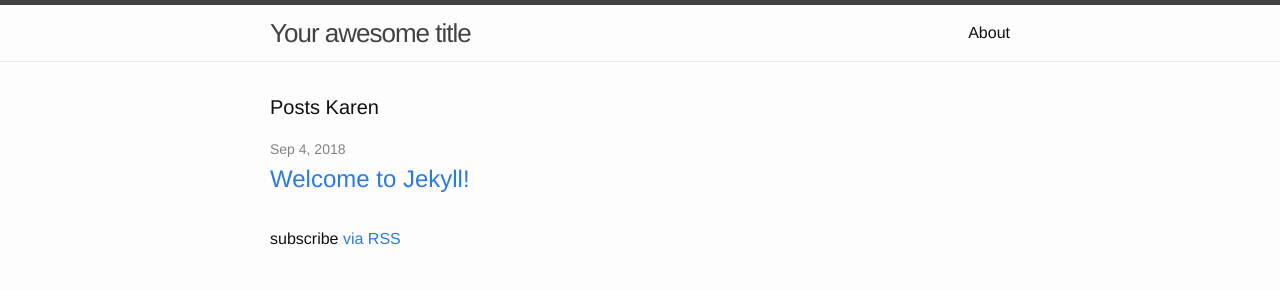
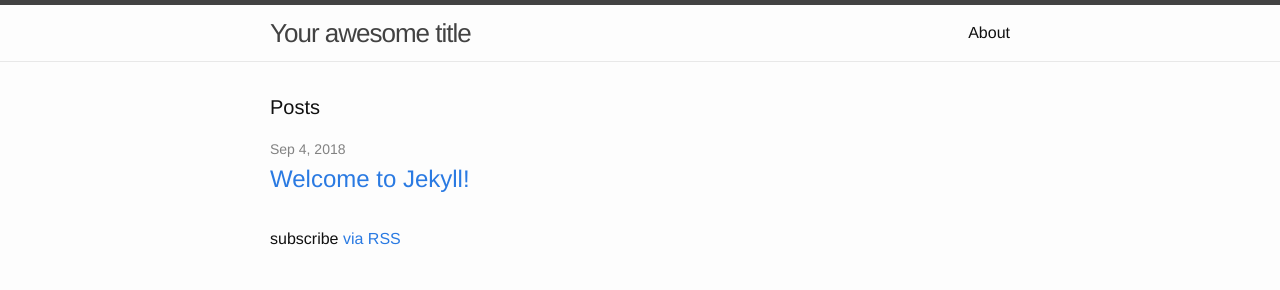
Before and after one commit to mrHovhannisyan/codeCademyTest, a Jekyll site: the page built from index.html, in a window 1280 px wide. Shown: the top 290 px of the page. Built offline with Jekyll 4.4.1, drawn with Linux system fonts in a browser that asks for light colours.

Commit message:
Update index.html

```diff
--- a/index.html
+++ b/index.html
@@ -4,7 +4,7 @@
 
 <div class="home">
 
-  <h1 class="page-heading">Posts Karen</h1>
+  <h1 class="page-heading">Posts</h1>
 
   <ul class="post-list">
     {% for post in site.posts %}
```
